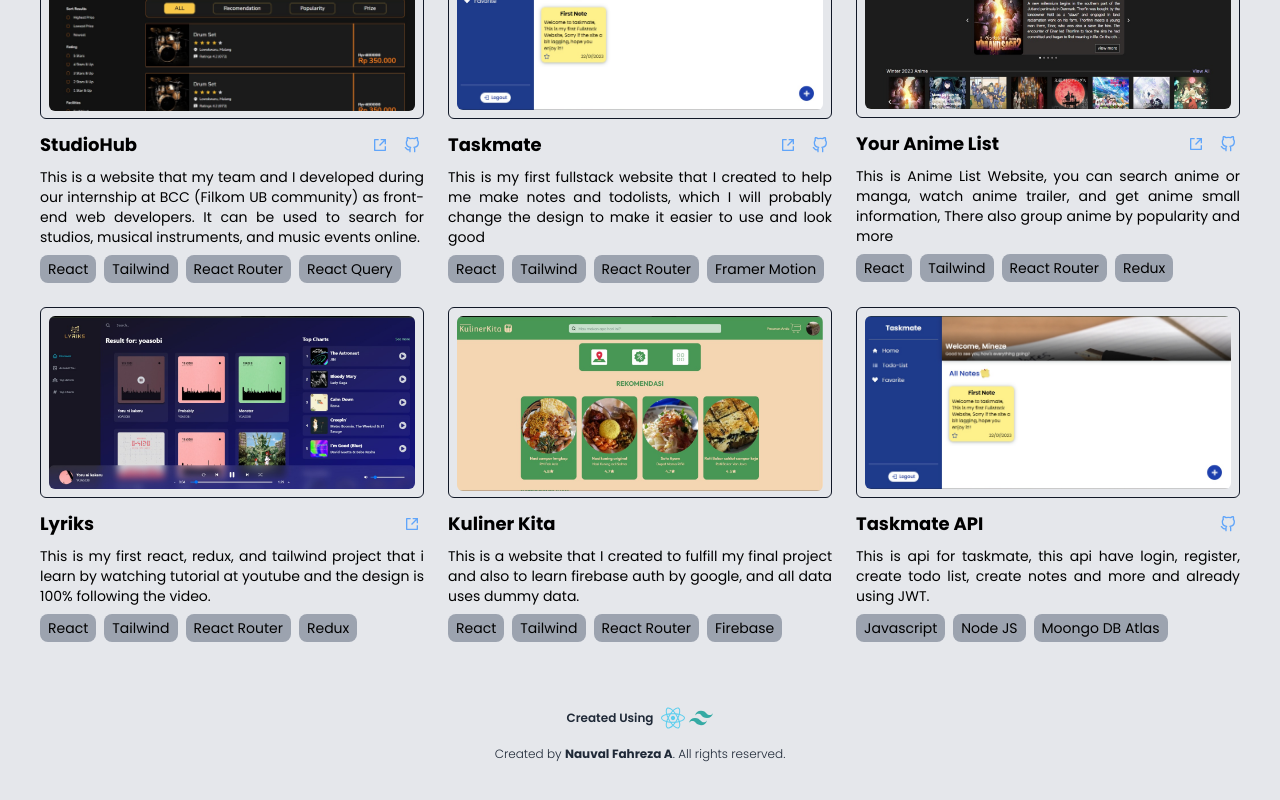
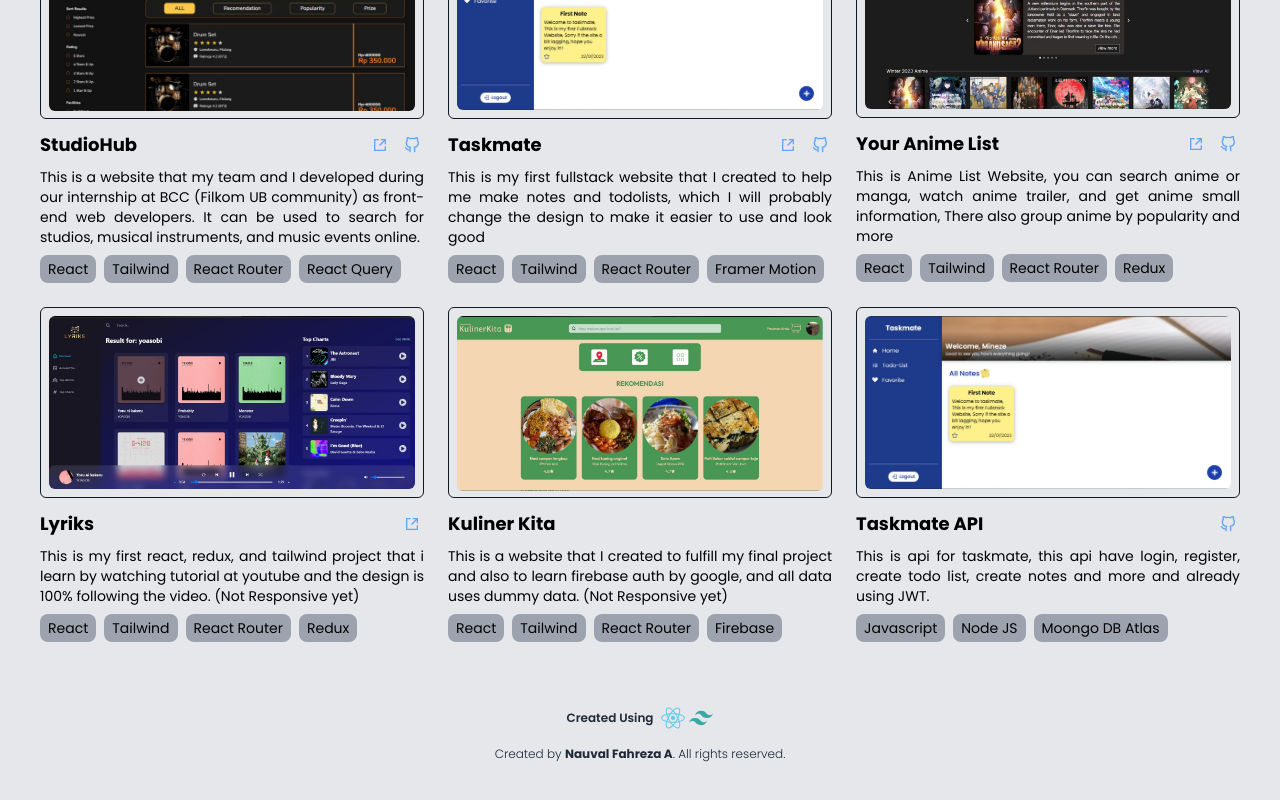
Before and after one commit to Minezee/Portofolio, a React (Vite) app: page /project in a window 1280 px wide. Shown: the part 466-1266 px from the top of the page. Built offline with nearby package versions, Linux system fonts and the light colour scheme.

Commit message:
add note on project desc

```diff
--- a/src/assets/data/project.js
+++ b/src/assets/data/project.js
@@ -43,7 +43,7 @@ export const project = [
     {
         name: "Lyriks",
         img: lyriks,
-        desc: "This is my first react, redux, and tailwind project that i learn by watching tutorial at youtube and the design is 100% following the video.",
+        desc: "This is my first react, redux, and tailwind project that i learn by watching tutorial at youtube and the design is 100% following the video. (Not Responsive yet)",
         tech: [
             "React",
             "Tailwind",
@@ -55,7 +55,7 @@ export const project = [
     {
         name: "Kuliner Kita",
         img: kulinerKita,
-        desc: "This is a website that I created to fulfill my final project and also to learn firebase auth by google, and all data uses dummy data.",
+        desc: "This is a website that I created to fulfill my final project and also to learn firebase auth by google, and all data uses dummy data. (Not Responsive yet)",
         tech: [
             "React",
             "Tailwind",
```
